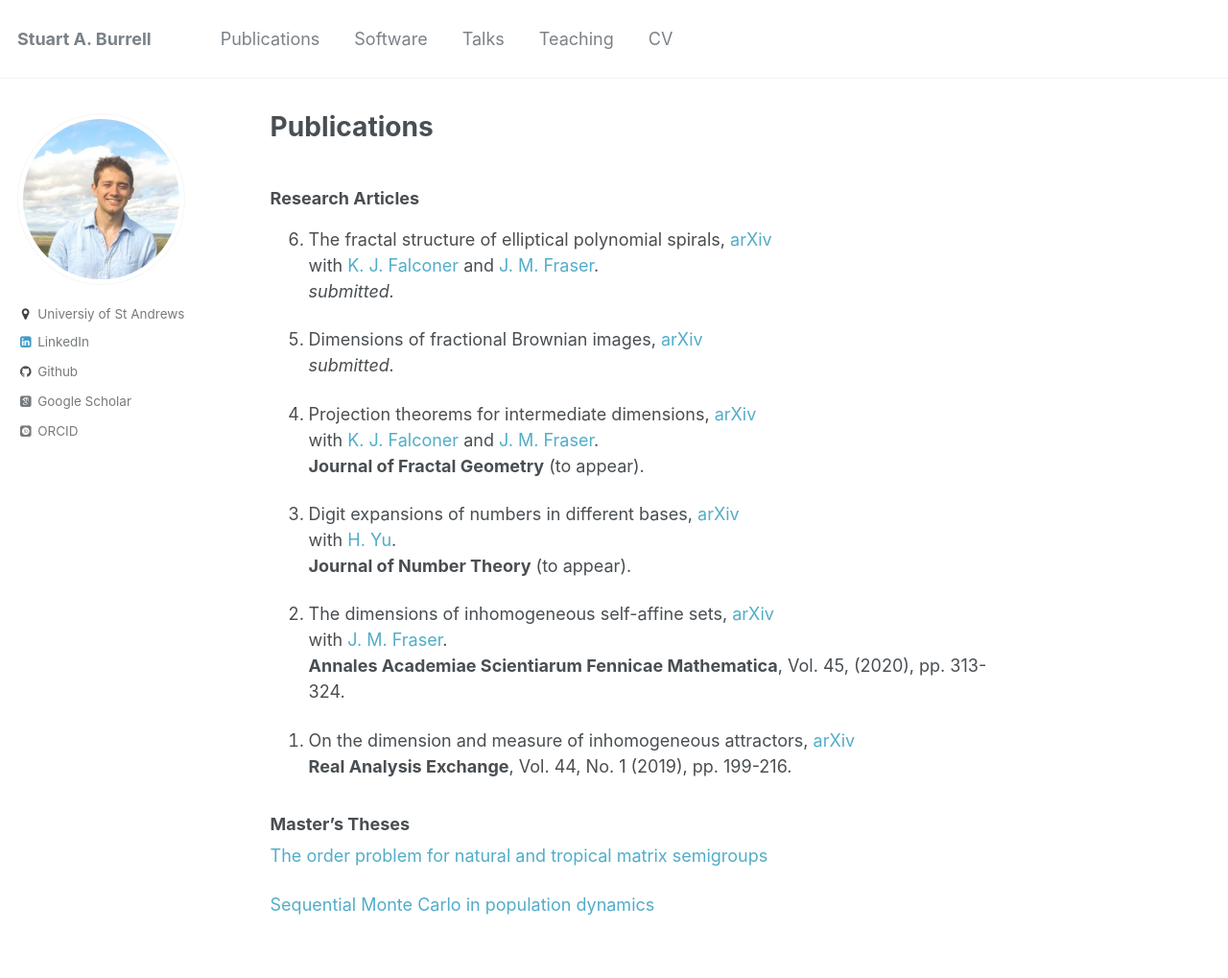
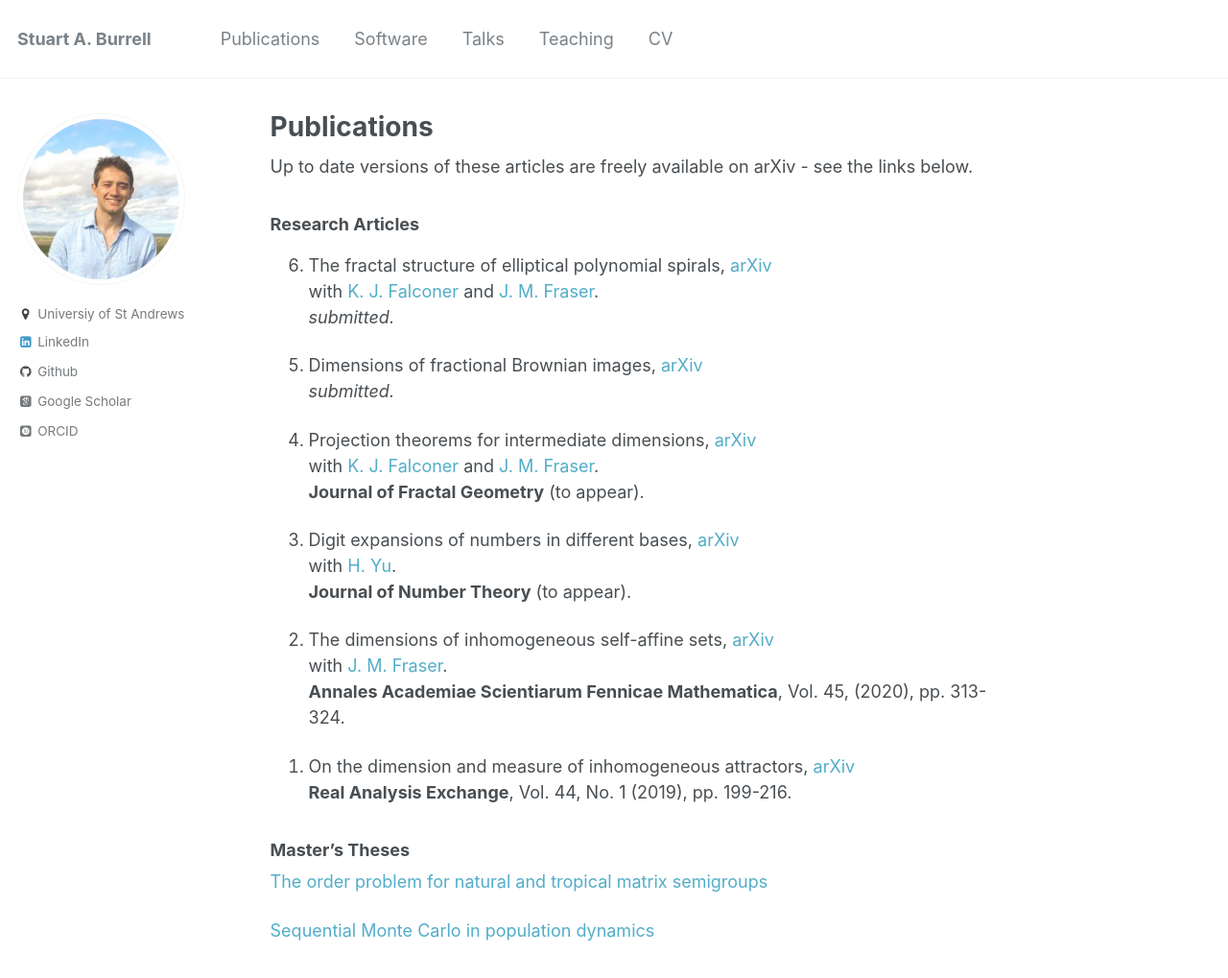
Before and after one commit to stuartburrell/stuartburrell.github.io, a Jekyll site: the page built from _pages/publications.md, in a window 1280 px wide and 1033 px high. Shown: the top 1019 px of the window at 96% size. Built offline with Jekyll 4.4.1, drawn with Linux system fonts in a browser that asks for light colours; some web fonts are replaced.

Commit message:
add arciv comment

```diff
--- a/_pages/publications.md
+++ b/_pages/publications.md
@@ -3,6 +3,8 @@ title: Publications
 permalink: /publications/
 author_profile: true
 ---
+
+Up to date versions of these articles are freely available on arXiv - see the links below.
 
 ### Research Articles
 
```
